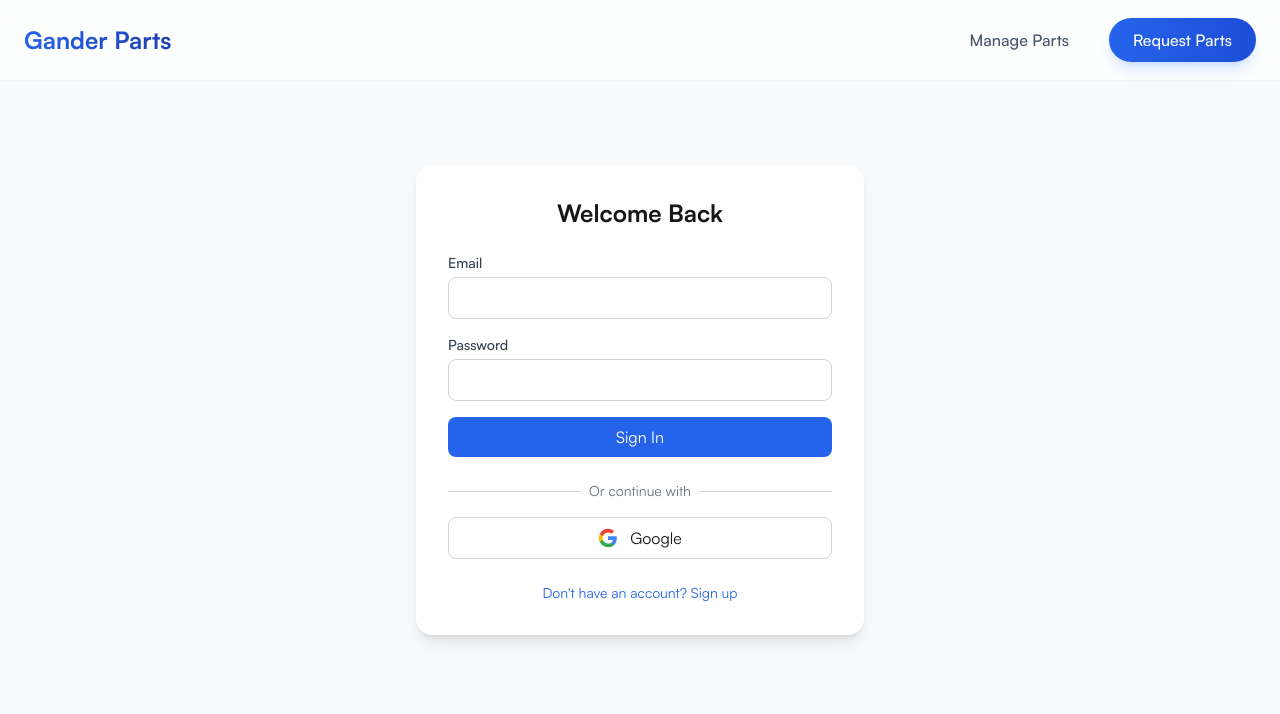
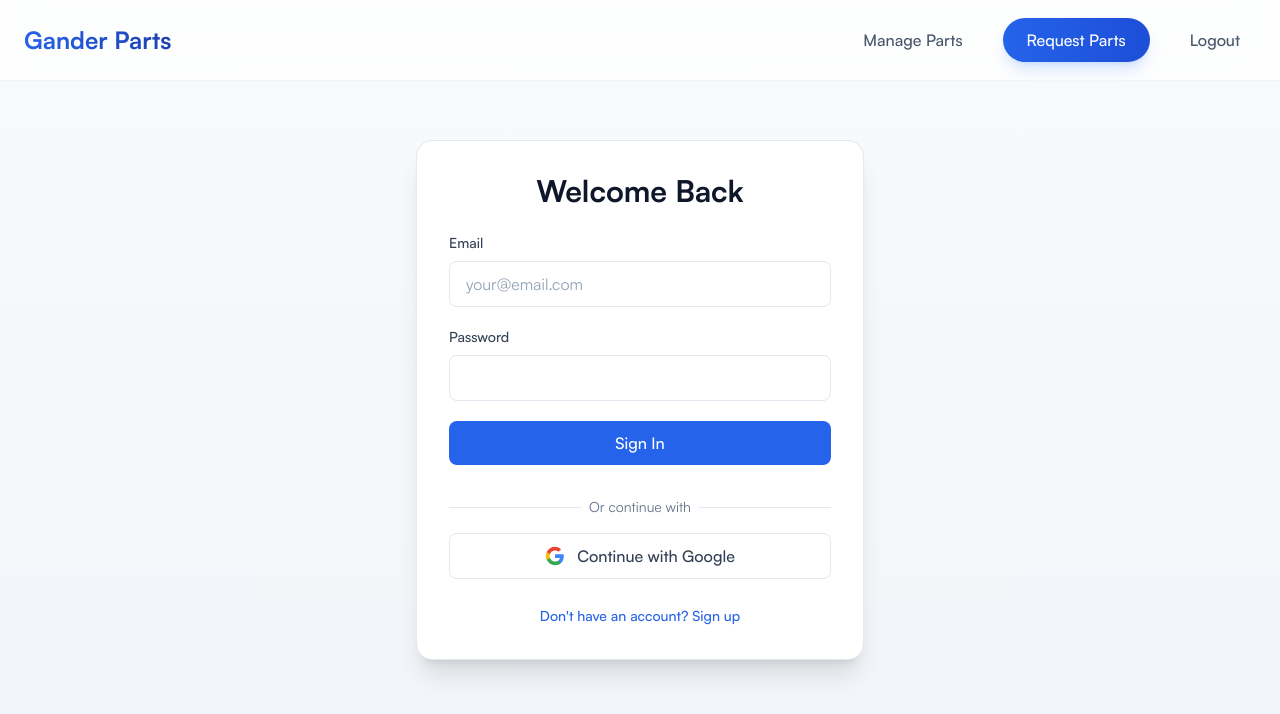
Before and after one commit to AdamMirza/gander-warehouse, a Next.js app in the folder client/: page /login in a window 1280 px wide. Shown: the top 714 px of the page. Built offline with nearby package versions, Linux system fonts and the light colour scheme; no server answers; sample sign-in values are in the browser's storage.

Commit message:
fixing navigation for login buttons and dashboards

```diff
--- a/client/src/app/login/page.tsx
+++ b/client/src/app/login/page.tsx
@@ -38,21 +38,23 @@ export default function Login() {
   };
 
   return (
-    <div className="min-h-screen flex items-center justify-center bg-slate-50">
-      <div className="bg-white p-8 rounded-2xl shadow-lg w-full max-w-md">
-        <h2 className="text-2xl font-bold mb-6 text-center">
+    <div className="min-h-screen flex items-center justify-center bg-gradient-to-b from-slate-50 to-slate-100 dark:from-slate-900 dark:to-slate-800">
+      <div className="bg-white dark:bg-slate-900 p-8 rounded-2xl shadow-xl w-full max-w-md border border-slate-200 dark:border-slate-700">
+        <h2 className="text-3xl font-bold mb-6 text-slate-900 dark:text-white text-center">
           {isSignUp ? 'Create Account' : 'Welcome Back'}
         </h2>
 
         {error && (
-          <div className="mb-4 p-4 text-red-500 bg-red-50 rounded-lg text-sm">
-            {error}
+          <div className="mb-6 p-4 bg-red-50 dark:bg-red-900/50 border border-red-200 dark:border-red-800 rounded-lg">
+            <p className="text-sm text-red-600 dark:text-red-400">
+              {error}
+            </p>
           </div>
         )}
 
-        <form onSubmit={handleSubmit} className="space-y-4">
+        <form onSubmit={handleSubmit} className="space-y-5">
           <div>
-            <label htmlFor="email" className="block text-sm font-medium text-gray-700 mb-1">
+            <label htmlFor="email" className="block text-sm font-medium text-slate-700 dark:text-slate-300 mb-2">
               Email
             </label>
             <input
@@ -60,13 +62,14 @@ export default function Login() {
               type="email"
               value={email}
               onChange={(e) => setEmail(e.target.value)}
-              className="w-full px-4 py-2 border border-gray-300 rounded-lg focus:ring-2 focus:ring-blue-500 focus:border-transparent"
+              className="w-full px-4 py-2.5 bg-white dark:bg-slate-800 border border-slate-200 dark:border-slate-700 rounded-lg focus:ring-2 focus:ring-blue-500 focus:border-transparent dark:text-white text-slate-900 placeholder-slate-400 dark:placeholder-slate-500"
               required
+              placeholder="your@email.com"
             />
           </div>
 
           <div>
-            <label htmlFor="password" className="block text-sm font-medium text-gray-700 mb-1">
+            <label htmlFor="password" className="block text-sm font-medium text-slate-700 dark:text-slate-300 mb-2">
               Password
             </label>
             <input
@@ -74,32 +77,34 @@ export default function Login() {
               type="password"
               value={password}
               onChange={(e) => setPassword(e.target.value)}
-              className="w-full px-4 py-2 border border-gray-300 rounded-lg focus:ring-2 focus:ring-blue-500 focus:border-transparent"
+              className="w-full px-4 py-2.5 bg-white dark:bg-slate-800 border border-slate-200 dark:border-slate-700 rounded-lg focus:ring-2 focus:ring-blue-500 focus:border-transparent dark:text-white text-slate-900"
               required
             />
           </div>
 
           <button
             type="submit"
-            className="w-full bg-blue-600 text-white py-2 rounded-lg hover:bg-blue-700 transition-colors"
+            className="w-full bg-blue-600 hover:bg-blue-700 text-white py-2.5 rounded-lg transition-colors font-medium focus:outline-none focus:ring-2 focus:ring-blue-500 focus:ring-offset-2 dark:focus:ring-offset-slate-900"
           >
-            {isSignUp ? 'Sign Up' : 'Sign In'}
+            {isSignUp ? 'Create Account' : 'Sign In'}
           </button>
         </form>
 
-        <div className="mt-6">
+        <div className="mt-8">
           <div className="relative">
             <div className="absolute inset-0 flex items-center">
-              <div className="w-full border-t border-gray-300" />
+              <div className="w-full border-t border-slate-200 dark:border-slate-700" />
             </div>
             <div className="relative flex justify-center text-sm">
-              <span className="px-2 bg-white text-gray-500">Or continue with</span>
+              <span className="px-2 bg-white dark:bg-slate-900 text-slate-500 dark:text-slate-400">
+                Or continue with
+              </span>
             </div>
           </div>
 
           <button
             onClick={handleGoogleSignIn}
-            className="mt-4 w-full flex items-center justify-center gap-3 px-4 py-2 border border-gray-300 rounded-lg hover:bg-gray-50 transition-colors"
+            className="mt-4 w-full flex items-center justify-center gap-3 px-4 py-2.5 bg-white dark:bg-slate-800 border border-slate-200 dark:border-slate-700 rounded-lg hover:bg-slate-50 dark:hover:bg-slate-700 transition-colors text-slate-700 dark:text-slate-300 font-medium focus:outline-none focus:ring-2 focus:ring-blue-500 focus:ring-offset-2 dark:focus:ring-offset-slate-900"
           >
             <svg className="w-5 h-5" viewBox="0 0 24 24">
               <path
@@ -119,14 +124,14 @@ export default function Login() {
                 fill="#EA4335"
               />
             </svg>
-            Google
+            Continue with Google
           </button>
         </div>
 
-        <div className="mt-6 text-center text-sm">
+        <div className="mt-6 text-center">
           <button
             onClick={() => setIsSignUp(!isSignUp)}
-            className="text-blue-600 hover:text-blue-700"
+            className="text-sm text-blue-600 hover:text-blue-700 dark:text-blue-400 dark:hover:text-blue-300 font-medium"
           >
             {isSignUp ? 'Already have an account? Sign in' : "Don't have an account? Sign up"}
           </button>
--- /dev/null
+++ b/client/src/app/parts/layout.tsx
@@ -0,0 +1,38 @@
+'use client';
+
+import { useAuth } from '@/context/AuthContext';
+import { useRouter } from 'next/navigation';
+import { useEffect } from 'react';
+import PartsNavbar from '@/components/PartsNavbar';
+
+export default function PartsLayout({
+  children,
+}: {
+  children: React.ReactNode;
+}) {
+  const { user, loading } = useAuth();
+  const router = useRouter();
+
+  useEffect(() => {
+    if (!loading && !user) {
+      router.push('/login');
+    }
+  }, [user, loading, router]);
+
+  if (loading) {
+    return <div>Loading...</div>;
+  }
+
+  if (!user) {
+    return null;
+  }
+
+  return (
+    <>
+      <PartsNavbar />
+      <main className="pt-20">
+        {children}
+      </main>
+    </>
+  );
+}
--- /dev/null
+++ b/client/src/app/parts/page.tsx
@@ -0,0 +1,15 @@
+'use client';
+
+import { useRouter } from 'next/navigation';
+import { useEffect } from 'react';
+
+export default function PartsPage() {
+  const router = useRouter();
+
+  useEffect(() => {
+    // Redirect to the parts catalog by default
+    router.push('/parts/inventory');
+  }, [router]);
+
+  return null;
+}
--- a/client/src/components/Navbar.tsx
+++ b/client/src/components/Navbar.tsx
@@ -1,6 +1,22 @@
+'use client';
+
 import Link from 'next/link';
+import { useAuth } from '@/context/AuthContext';
+import { useRouter } from 'next/navigation';
 
 export default function Navbar() {
+  const { user, logout } = useAuth();
+  const router = useRouter();
+
+  const handleLogout = async () => {
+    try {
+      await logout();
+      router.push('/');
+    } catch (error) {
+      console.error('Error logging out:', error);
+    }
+  };
+
   return (
     <nav className="fixed w-full top-0 z-50 bg-white/70 dark:bg-slate-900/70 backdrop-blur-lg border-b border-slate-100 dark:border-slate-800">
       <div className="container mx-auto px-6">
@@ -15,6 +31,8 @@ export default function Navbar() {
 
           {/* Navigation Links */}
           <div className="flex items-center gap-6">
+            {user ? (
+              <>
                 <Link
                   href="/parts"
                   className="relative group px-4 py-2 text-slate-600 dark:text-slate-300 hover:text-blue-600 dark:hover:text-blue-400 font-medium transition-colors"
@@ -28,6 +46,21 @@ export default function Navbar() {
                 >
                   Request Parts
                 </Link>
+                <button
+                  onClick={handleLogout}
+                  className="px-4 py-2 text-slate-600 dark:text-slate-300 hover:text-blue-600 dark:hover:text-blue-400 font-medium transition-colors"
+                >
+                  Logout
+                </button>
+              </>
+            ) : (
+              <Link
+                href="/login"
+                className="px-6 py-2.5 bg-gradient-to-r from-blue-600 to-blue-700 hover:from-blue-700 hover:to-blue-800 text-white font-medium rounded-full shadow-lg shadow-blue-500/20 hover:shadow-blue-500/30 transition-all duration-200"
+              >
+                Login
+              </Link>
+            )}
           </div>
         </div>
       </div>
--- /dev/null
+++ b/client/src/components/PartsNavbar.tsx
@@ -0,0 +1,68 @@
+'use client';
+
+import Link from 'next/link';
+import { usePathname } from 'next/navigation';
+import { useAuth } from '@/context/AuthContext';
+
+export default function PartsNavbar() {
+  const pathname = usePathname();
+  const { logout } = useAuth();
+
+  const isActive = (path: string) => pathname === path;
+
+  return (
+    <nav className="fixed w-full top-0 z-50 bg-white/70 dark:bg-slate-900/70 backdrop-blur-lg border-b border-slate-200 dark:border-slate-800">
+      <div className="container mx-auto px-6">
+        <div className="flex items-center h-20">
+          {/* Logo */}
+          <Link
+            href="/"
+            className="text-2xl font-bold bg-gradient-to-r from-blue-600 to-blue-800 bg-clip-text text-transparent hover:from-blue-700 hover:to-blue-900 transition-all mr-12"
+          >
+            Gander Parts
+          </Link>
+
+          {/* Main Navigation */}
+          <div className="flex items-center gap-8">
+            <Link
+              href="/parts/requisition"
+              className={`relative py-2 text-sm font-medium transition-colors ${
+                isActive('/parts/requisition')
+                  ? 'text-blue-600 dark:text-blue-400'
+                  : 'text-slate-600 dark:text-slate-300 hover:text-blue-600 dark:hover:text-blue-400'
+              }`}
+            >
+              Submit Requisition
+              {isActive('/parts/requisition') && (
+                <span className="absolute inset-x-0 bottom-0 h-0.5 bg-blue-600" />
+              )}
+            </Link>
+            <Link
+              href="/parts/inventory"
+              className={`relative py-2 text-sm font-medium transition-colors ${
+                isActive('/parts/inventory')
+                  ? 'text-blue-600 dark:text-blue-400'
+                  : 'text-slate-600 dark:text-slate-300 hover:text-blue-600 dark:hover:text-blue-400'
+              }`}
+            >
+              Parts Catalog
+              {isActive('/parts/inventory') && (
+                <span className="absolute inset-x-0 bottom-0 h-0.5 bg-blue-600" />
+              )}
+            </Link>
+          </div>
+
+          {/* Right side - Account/Logout */}
+          <div className="ml-auto flex items-center gap-6">
+            <button
+              onClick={() => logout()}
+              className="text-sm text-slate-600 dark:text-slate-300 hover:text-blue-600 dark:hover:text-blue-400 font-medium transition-colors"
+            >
+              Sign Out
+            </button>
+          </div>
+        </div>
+      </div>
+    </nav>
+  );
+}
```
Lines whose indentation alone changed are shown as unchanged.
